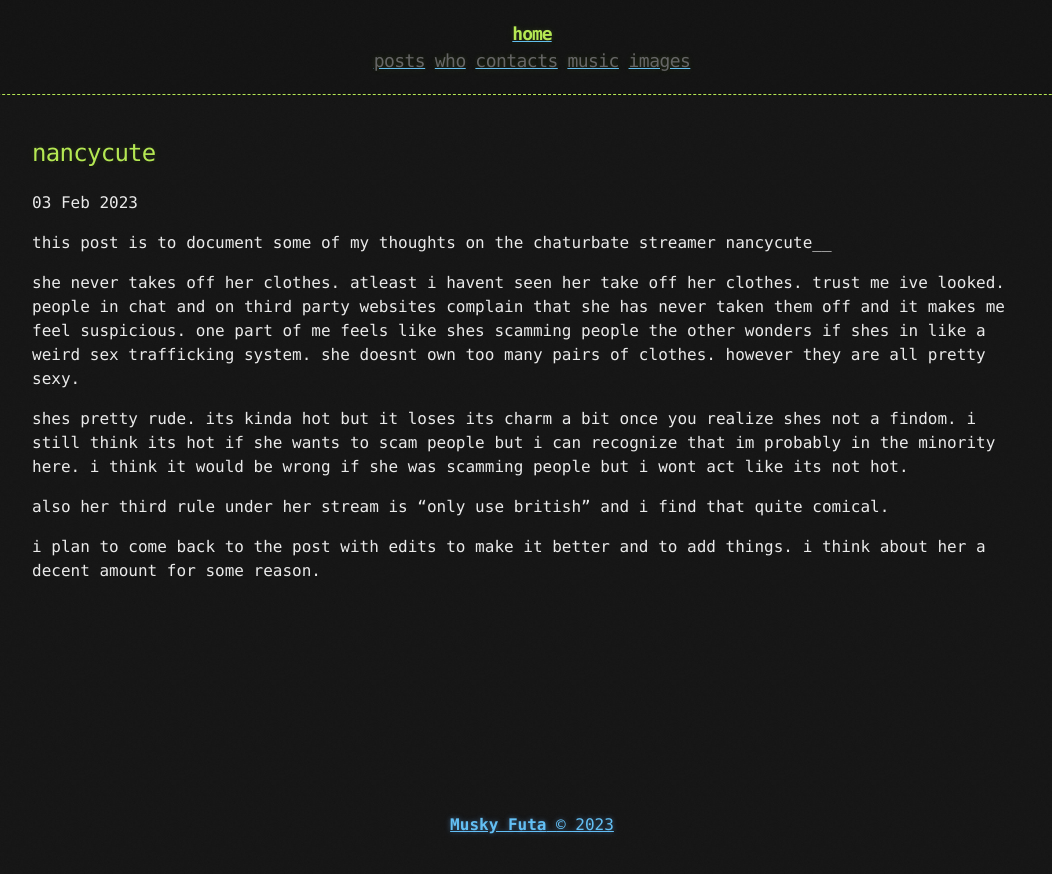
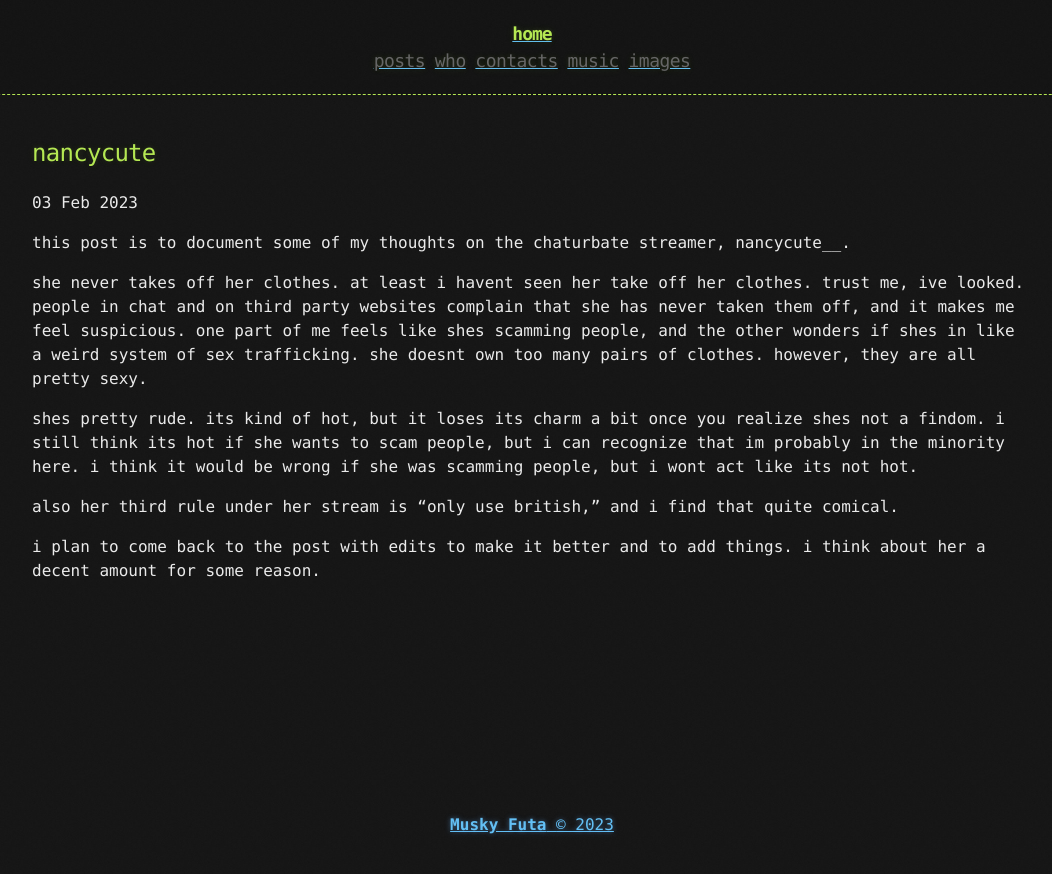
Before and after one commit to goobbess/goobbess.github.io, a Jekyll site: the page built from _posts/2023-02-03-nancycute.md, in a window 1280 px wide. Shown: the top 874 px of the page, without its empty margins (108-1160 px from the left). Built offline with Jekyll 4.4.1, drawn with Linux system fonts in a browser that asks for light colours.

Commit message:
Update 2023-02-03-nancycute.md

```diff
--- a/_posts/2023-02-03-nancycute.md
+++ b/_posts/2023-02-03-nancycute.md
@@ -3,12 +3,12 @@
 title: "nancycute"
 date: 2023-02-03
 ---
-this post is to document some of my thoughts on the chaturbate streamer nancycute__
+this post is to document some of my thoughts on the chaturbate streamer, nancycute__.
 
-she never takes off her clothes. atleast i havent seen her take off her clothes. trust me ive looked. people in chat and on third party websites complain that she has never taken them off and it makes me feel suspicious. one part of me feels like shes scamming people the other wonders if shes in like a weird sex trafficking system. she doesnt own too many pairs of clothes. however they are all pretty sexy.
+she never takes off her clothes. at least i havent seen her take off her clothes. trust me, ive looked. people in chat and on third party websites complain that she has never taken them off, and it makes me feel suspicious. one part of me feels like shes scamming people, and the other wonders if shes in like a weird system of sex trafficking. she doesnt own too many pairs of clothes. however, they are all pretty sexy.
 
-shes pretty rude. its kinda hot but it loses its charm a bit once you realize shes not a findom. i still think its hot if she wants to scam people but i can recognize that im probably in the minority here. i think it would be wrong if she was scamming people but i wont act like its not hot.
+shes pretty rude. its kind of hot, but it loses its charm a bit once you realize shes not a findom. i still think its hot if she wants to scam people, but i can recognize that im probably in the minority here. i think it would be wrong if she was scamming people, but i wont act like its not hot.
 
-also her third rule under her stream is "only use british" and i find that quite comical.
+also her third rule under her stream is "only use british," and i find that quite comical.
 
 i plan to come back to the post with edits to make it better and to add things. i think about her a decent amount for some reason.
```
